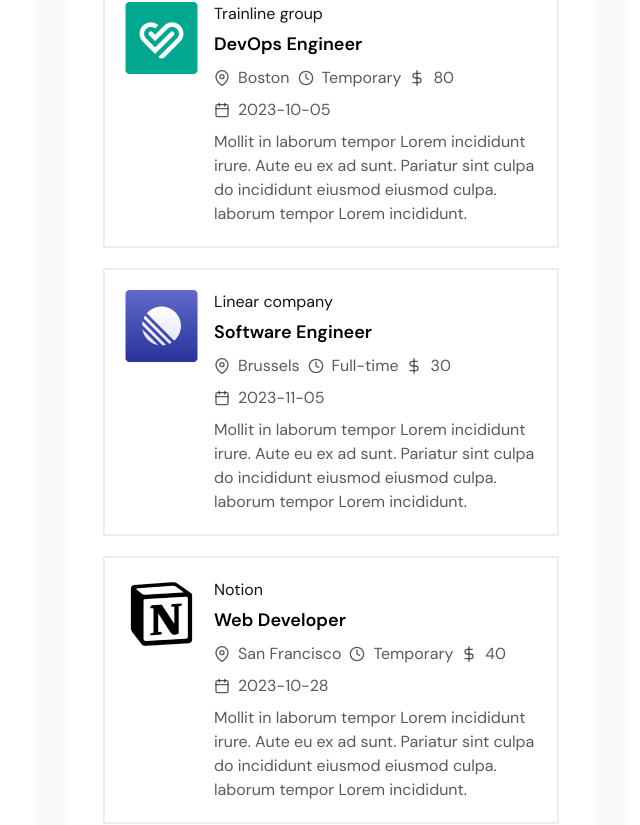
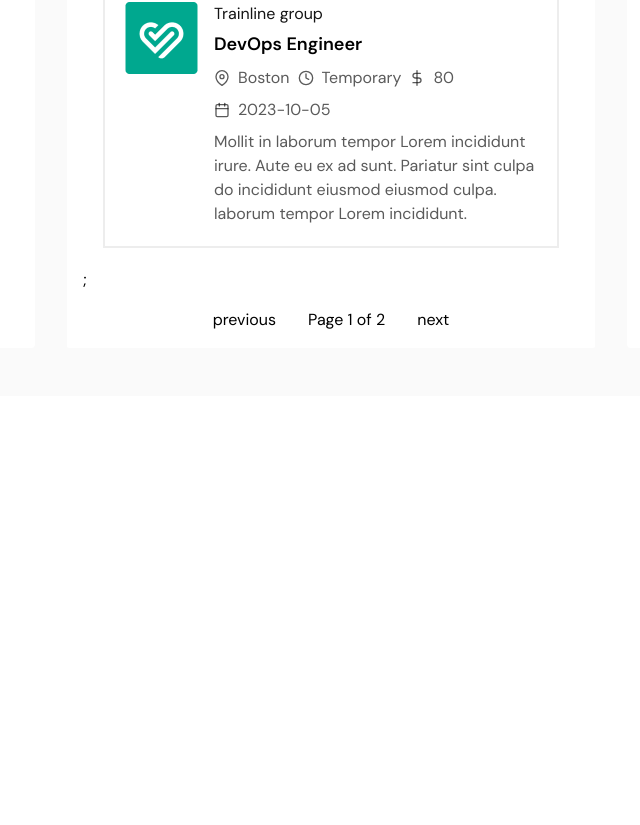
Before and after one commit to Kingcedru/Job-Portal-MERN-, a React (Vite) app in the folder job-portal/: page / in a window 1280 px wide. Shown: the part 1972-2797 px from the top of the page, without its empty margins (309-949 px from the left). After the commit the page ends 2368 px from the top, so only its background shows below. Built offline with nearby package versions, Linux system fonts and the light colour scheme.

Commit message:
formating pagination

```diff
--- a/job-portal/src/Pages/Home.jsx
+++ b/job-portal/src/Pages/Home.jsx
@@ -42,6 +42,27 @@ export default function Home() {
     setSelectedCategory(event.target.value);
   };
 
+  // calculate the index range
+  const calculatePageRange = () => {
+    const startIndex = (currentPage - 1) * itemsPerPage;
+    const endIndex = startIndex + itemsPerPage;
+    return { startIndex, endIndex };
+  };
+
+  //function for the next page
+  const nextPage = () => {
+    if (currentPage < Math.ceil(filteredItems.length / itemsPerPage)) {
+      setCurrentPage(currentPage + 1);
+    }
+  };
+
+  // function for the previous page
+  const prevPage = () => {
+    if (currentPage > 1) {
+      setCurrentPage(currentPage - 1);
+    }
+  };
+
   // main function
   const filteredData = (jobs, selected, query) => {
     let filteredJobs = jobs;
@@ -69,6 +90,10 @@ export default function Home() {
       );
       console.log(filteredJobs);
     }
+
+    //slice the data based on current page
+    const { startIndex, endIndex } = calculatePageRange();
+    filteredJobs = filteredJobs.slice(startIndex, endIndex);
     return filteredJobs.map((data, i) => <Card key={i} data={data} />);
   };
 
@@ -95,6 +120,19 @@ export default function Home() {
               <p>No data found</p>
             </>
           )}
+          {/* pagination here */}
+          {result.length > 0 ? (
+            <div className="flex justify-center mt-4 space-x-8">
+              <button>previous</button>
+              <span>
+                Page {currentPage} of{" "}
+                {Math.ceil(filteredItems.length / itemsPerPage)}
+              </span>
+              <button>next</button>
+            </div>
+          ) : (
+            ""
+          )}
         </div>
         {/* right side */}
         <div className="bg-white p-4 rounded">Right</div>
```
